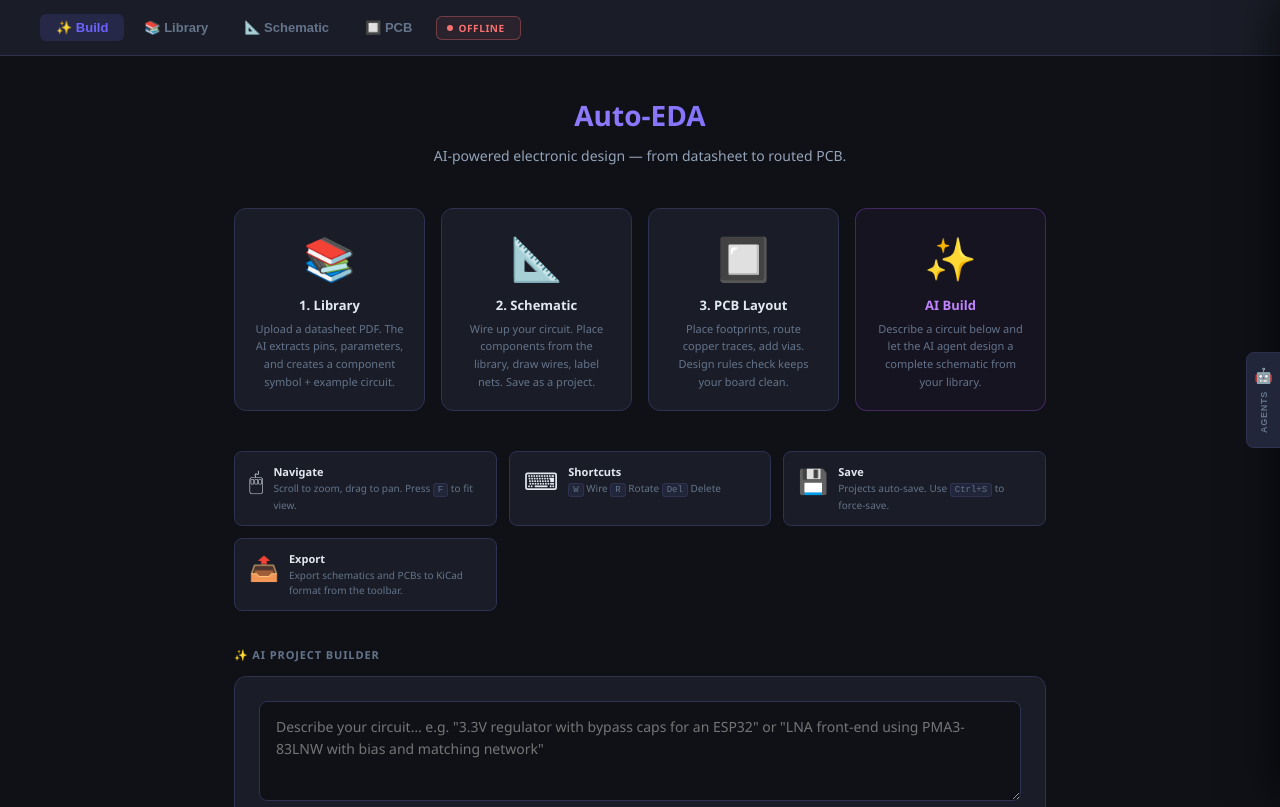
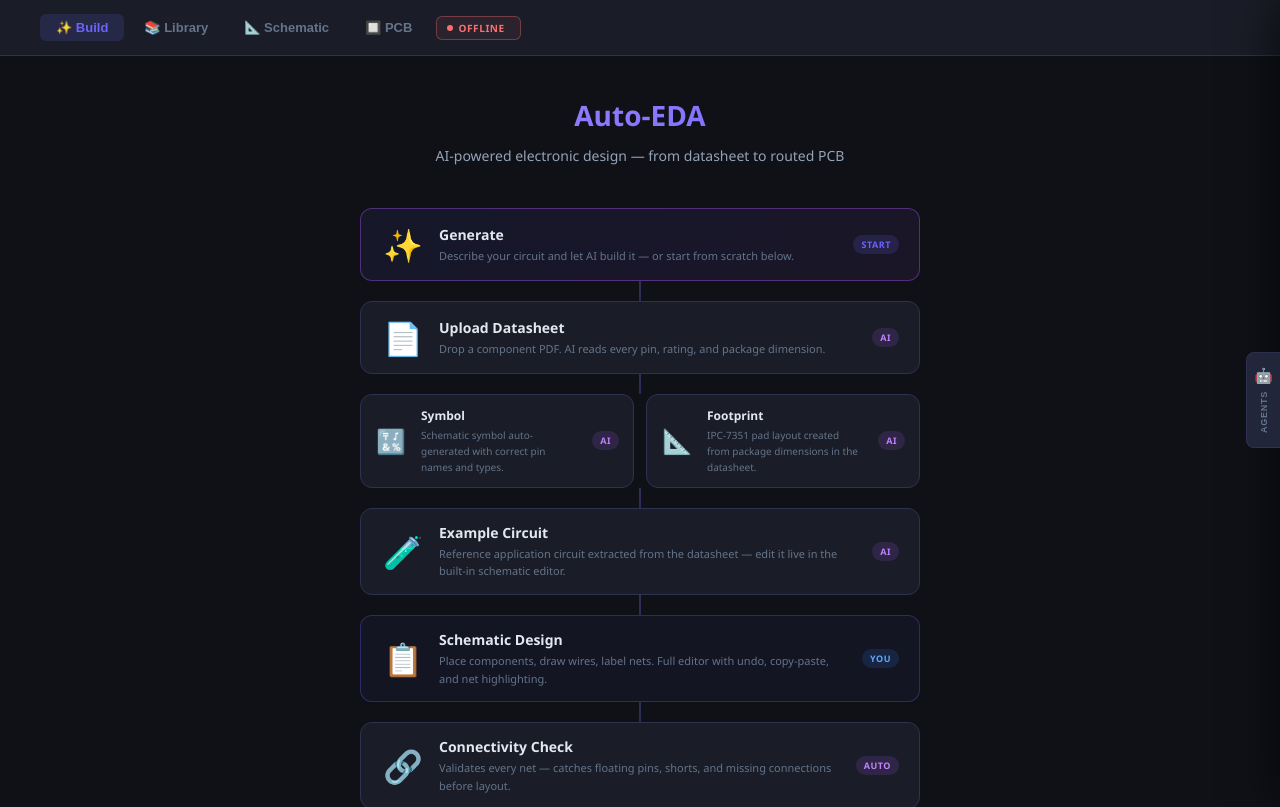
Before and after one commit to untoapneetikko/auto-eda, a plain HTML site: page frontend/static/index.html in a window 1280 px wide. Drawn offline with Linux system fonts and the light colour scheme; no server answers.

Commit message:
feat(build): workflow tree with big icons showing full pipeline from Generate to Export

```diff
--- a/frontend/static/index.html
+++ b/frontend/static/index.html
@@ -387,6 +387,30 @@
   .build-lib-dot { width:7px; height:7px; border-radius:50%; flex-shrink:0; }
   .build-guide-card { background:var(--surface); border:1px solid var(--border); border-radius:12px; padding:20px; text-align:center; transition:all .15s; }
   .build-guide-card:hover { border-color:var(--accent); transform:translateY(-2px); }
+
+  /* ── Workflow tree ── */
+  .wf-tree { display:flex; flex-direction:column; align-items:center; gap:0; }
+  .wf-node { display:flex; align-items:center; gap:14px; background:var(--surface); border:1px solid var(--border); border-radius:12px; padding:14px 20px; width:100%; max-width:560px; transition:all .15s; position:relative; }
+  .wf-node:hover { border-color:var(--accent); transform:translateY(-1px); }
+  .wf-node.wf-accent { border-color:rgba(168,85,247,0.4); background:linear-gradient(135deg,rgba(108,99,255,0.08),rgba(168,85,247,0.08)); }
+  .wf-node.wf-accent:hover { border-color:#a855f7; }
+  .wf-node.wf-highlight { border-color:rgba(108,99,255,0.3); background:rgba(108,99,255,0.05); }
+  .wf-node.wf-done { border-color:rgba(34,197,94,0.3); background:rgba(34,197,94,0.05); }
+  .wf-icon { font-size:32px; flex-shrink:0; width:44px; text-align:center; }
+  .wf-body { flex:1; min-width:0; }
+  .wf-title { font-size:14px; font-weight:700; color:var(--text); margin-bottom:3px; }
+  .wf-desc { font-size:11px; color:var(--text-muted); line-height:1.6; }
+  .wf-badge { font-size:9px; font-weight:800; letter-spacing:.06em; padding:3px 8px; border-radius:20px; flex-shrink:0; background:rgba(108,99,255,0.15); color:var(--accent); text-transform:uppercase; }
+  .wf-badge.wf-auto { background:rgba(168,85,247,0.15); color:#c084fc; }
+  .wf-badge.wf-user { background:rgba(59,130,246,0.15); color:#60a5fa; }
+  .wf-line { width:2px; height:20px; background:linear-gradient(180deg,var(--border),rgba(108,99,255,0.3)); flex-shrink:0; }
+  .wf-split { display:flex; gap:12px; width:100%; max-width:560px; }
+  .wf-split .wf-node { flex:1; padding:12px 14px; }
+  .wf-split .wf-icon { font-size:24px; width:32px; }
+  .wf-split .wf-title { font-size:12px; }
+  .wf-split .wf-desc { font-size:10px; }
+  .wf-tip { display:inline-flex; align-items:center; gap:5px; font-size:10px; color:var(--text-muted); background:var(--surface); border:1px solid var(--border); border-radius:6px; padding:4px 10px; }
+  .wf-tip kbd { background:var(--surface2); border:1px solid var(--border); border-radius:3px; padding:1px 5px; font-size:9px; font-family:monospace; color:var(--text); }
   .agents-layout { display:flex; flex-direction:column; height:calc(100vh - 49px); overflow-y:auto; overflow-x:hidden; }
   .agents-topbar { padding:14px 24px 12px; border-bottom:1px solid var(--border); display:flex; align-items:center; gap:12px; flex-shrink:0; background:var(--surface); }
   .agents-topbar h2 { font-size:14px; font-weight:700; color:var(--text); }
@@ -731,54 +755,146 @@
 
 <!-- ══ SECTION: BUILD ══════════════════════════════════════════════════════ -->
 <div id="section-build" class="app-section">
-  <div class="build-page">
+  <div class="build-page" style="max-width:960px;">
     <div class="build-hero">
       <h2>Auto-EDA</h2>
-      <p>AI-powered electronic design — from datasheet to routed PCB.</p>
+      <p>AI-powered electronic design — from datasheet to routed PCB</p>
     </div>
 
-    <!-- ── How it works — big icon cards ── -->
-    <div style="display:grid;grid-template-columns:repeat(auto-fit,minmax(180px,1fr));gap:16px;margin-bottom:40px;">
-      <div onclick="switchSection('library')" class="build-guide-card" style="cursor:pointer;">
-        <div style="font-size:42px;margin-bottom:10px;">📚</div>
-        <div style="font-size:13px;font-weight:700;color:var(--text);margin-bottom:6px;">1. Library</div>
-        <div style="font-size:11px;color:var(--text-muted);line-height:1.6;">Upload a datasheet PDF. The AI extracts pins, parameters, and creates a component symbol + example circuit.</div>
+    <!-- ══ WORKFLOW TREE ══════════════════════════════════════════════════════ -->
+    <div class="wf-tree">
+
+      <!-- ── ROW 1: Generate ── -->
+      <div class="wf-node wf-accent" onclick="document.getElementById('build-prompt').focus();document.getElementById('build-prompt').scrollIntoView({behavior:'smooth'})" style="cursor:pointer;">
+        <div class="wf-icon">✨</div>
+        <div class="wf-body">
+          <div class="wf-title">Generate</div>
+          <div class="wf-desc">Describe your circuit and let AI build it — or start from scratch below.</div>
+        </div>
+        <div class="wf-badge">START</div>
       </div>
-      <div onclick="switchSection('schematic')" class="build-guide-card" style="cursor:pointer;">
-        <div style="font-size:42px;margin-bottom:10px;">📐</div>
-        <div style="font-size:13px;font-weight:700;color:var(--text);margin-bottom:6px;">2. Schematic</div>
-        <div style="font-size:11px;color:var(--text-muted);line-height:1.6;">Wire up your circuit. Place components from the library, draw wires, label nets. Save as a project.</div>
+      <div class="wf-line"></div>
+
+      <!-- ── ROW 2: Upload Datasheet ── -->
+      <div class="wf-node" onclick="switchSection('library')" style="cursor:pointer;">
+        <div class="wf-icon">📄</div>
+        <div class="wf-body">
+          <div class="wf-title">Upload Datasheet</div>
+          <div class="wf-desc">Drop a component PDF. AI reads every pin, rating, and package dimension.</div>
+        </div>
+        <div class="wf-badge wf-auto">AI</div>
       </div>
-      <div onclick="switchSection('pcb')" class="build-guide-card" style="cursor:pointer;">
-        <div style="font-size:42px;margin-bottom:10px;">🔲</div>
-        <div style="font-size:13px;font-weight:700;color:var(--text);margin-bottom:6px;">3. PCB Layout</div>
-        <div style="font-size:11px;color:var(--text-muted);line-height:1.6;">Place footprints, route copper traces, add vias. Design rules check keeps your board clean.</div>
+      <div class="wf-line"></div>
+
+      <!-- ── ROW 3: Split — Symbol + Footprint ── -->
+      <div class="wf-split">
+        <div class="wf-node" onclick="switchSection('library')" style="cursor:pointer;">
+          <div class="wf-icon">🔣</div>
+          <div class="wf-body">
+            <div class="wf-title">Symbol</div>
+            <div class="wf-desc">Schematic symbol auto-generated with correct pin names and types.</div>
+          </div>
+          <div class="wf-badge wf-auto">AI</div>
+        </div>
+        <div class="wf-node" onclick="switchSection('library')" style="cursor:pointer;">
+          <div class="wf-icon">📐</div>
+          <div class="wf-body">
+            <div class="wf-title">Footprint</div>
+            <div class="wf-desc">IPC-7351 pad layout created from package dimensions in the datasheet.</div>
+          </div>
+          <div class="wf-badge wf-auto">AI</div>
+        </div>
       </div>
-      <div class="build-guide-card" style="border-color:rgba(168,85,247,0.3);background:rgba(168,85,247,0.05);">
-        <div style="font-size:42px;margin-bottom:10px;">✨</div>
-        <div style="font-size:13px;font-weight:700;color:#c084fc;margin-bottom:6px;">AI Build</div>
-        <div style="font-size:11px;color:var(--text-muted);line-height:1.6;">Describe a circuit below and let the AI agent design a complete schematic from your library.</div>
+      <div class="wf-line"></div>
+
+      <!-- ── ROW 4: Example Circuit ── -->
+      <div class="wf-node" onclick="switchSection('library')" style="cursor:pointer;">
+        <div class="wf-icon">🧪</div>
+        <div class="wf-body">
+          <div class="wf-title">Example Circuit</div>
+          <div class="wf-desc">Reference application circuit extracted from the datasheet — edit it live in the built-in schematic editor.</div>
+        </div>
+        <div class="wf-badge wf-auto">AI</div>
       </div>
+      <div class="wf-line"></div>
+
+      <!-- ── ROW 5: Schematic Design ── -->
+      <div class="wf-node wf-highlight" onclick="switchSection('schematic')" style="cursor:pointer;">
+        <div class="wf-icon">📋</div>
+        <div class="wf-body">
+          <div class="wf-title">Schematic Design</div>
+          <div class="wf-desc">Place components, draw wires, label nets. Full editor with undo, copy-paste, and net highlighting.</div>
+        </div>
+        <div class="wf-badge wf-user">YOU</div>
+      </div>
+      <div class="wf-line"></div>
+
+      <!-- ── ROW 6: Netlist Check ── -->
+      <div class="wf-node">
+        <div class="wf-icon">🔗</div>
+        <div class="wf-body">
+          <div class="wf-title">Connectivity Check</div>
+          <div class="wf-desc">Validates every net — catches floating pins, shorts, and missing connections before layout.</div>
+        </div>
+        <div class="wf-badge wf-auto">AUTO</div>
+      </div>
+      <div class="wf-line"></div>
+
+      <!-- ── ROW 7: Split — Placement + Routing ── -->
+      <div class="wf-split">
+        <div class="wf-node" onclick="switchSection('pcb')" style="cursor:pointer;">
+          <div class="wf-icon">🗺</div>
+          <div class="wf-body">
+            <div class="wf-title">Placement</div>
+            <div class="wf-desc">Components placed on the board — connectors at edges, decoupling near ICs.</div>
+          </div>
+          <div class="wf-badge wf-auto">AI</div>
+        </div>
+        <div class="wf-node" onclick="switchSection('pcb')" style="cursor:pointer;">
+          <div class="wf-icon">🛤</div>
+          <div class="wf-body">
+            <div class="wf-title">Routing</div>
+            <div class="wf-desc">Copper traces routed automatically — power nets wide, signals tight, vias where needed.</div>
+          </div>
+          <div class="wf-badge wf-auto">AI</div>
+        </div>
+      </div>
+      <div class="wf-line"></div>
+
+      <!-- ── ROW 8: PCB Editor ── -->
+      <div class="wf-node wf-highlight" onclick="switchSection('pcb')" style="cursor:pointer;">
+        <div class="wf-icon">🔲</div>
+        <div class="wf-body">
+          <div class="wf-title">PCB Layout Editor</div>
+          <div class="wf-desc">Fine-tune placement, adjust routes, run DRC. Multi-layer support with copper pours.</div>
+        </div>
+        <div class="wf-badge wf-user">YOU</div>
+      </div>
+      <div class="wf-line"></div>
+
+      <!-- ── ROW 9: Export ── -->
+      <div class="wf-node wf-done">
+        <div class="wf-icon">📦</div>
+        <div class="wf-body">
+          <div class="wf-title">Export to KiCad</div>
+          <div class="wf-desc">Download .kicad_sch, .kicad_pcb, .kicad_sym, .kicad_mod — ready for fabrication.</div>
+        </div>
+        <div class="wf-badge" style="background:rgba(34,197,94,0.15);color:#22c55e;">DONE</div>
+      </div>
+
     </div>
 
     <!-- ── Quick tips ── -->
-    <div style="display:grid;grid-template-columns:repeat(auto-fit,minmax(200px,1fr));gap:12px;margin-bottom:36px;">
-      <div style="display:flex;align-items:flex-start;gap:10px;background:var(--surface);border:1px solid var(--border);border-radius:8px;padding:12px 14px;">
-        <span style="font-size:24px;flex-shrink:0;">🖱</span>
-        <div><div style="font-size:11px;font-weight:700;color:var(--text);margin-bottom:2px;">Navigate</div><div style="font-size:10px;color:var(--text-muted);line-height:1.5;">Scroll to zoom, drag to pan. Press <kbd style="background:var(--surface2);border:1px solid var(--border);border-radius:3px;padding:1px 4px;font-size:9px;">F</kbd> to fit view.</div></div>
-      </div>
-      <div style="display:flex;align-items:flex-start;gap:10px;background:var(--surface);border:1px solid var(--border);border-radius:8px;padding:12px 14px;">
-        <span style="font-size:24px;flex-shrink:0;">⌨</span>
-        <div><div style="font-size:11px;font-weight:700;color:var(--text);margin-bottom:2px;">Shortcuts</div><div style="font-size:10px;color:var(--text-muted);line-height:1.5;"><kbd style="background:var(--surface2);border:1px solid var(--border);border-radius:3px;padding:1px 4px;font-size:9px;">W</kbd> Wire <kbd style="background:var(--surface2);border:1px solid var(--border);border-radius:3px;padding:1px 4px;font-size:9px;">R</kbd> Rotate <kbd style="background:var(--surface2);border:1px solid var(--border);border-radius:3px;padding:1px 4px;font-size:9px;">Del</kbd> Delete</div></div>
-      </div>
-      <div style="display:flex;align-items:flex-start;gap:10px;background:var(--surface);border:1px solid var(--border);border-radius:8px;padding:12px 14px;">
-        <span style="font-size:24px;flex-shrink:0;">💾</span>
-        <div><div style="font-size:11px;font-weight:700;color:var(--text);margin-bottom:2px;">Save</div><div style="font-size:10px;color:var(--text-muted);line-height:1.5;">Projects auto-save. Use <kbd style="background:var(--surface2);border:1px solid var(--border);border-radius:3px;padding:1px 4px;font-size:9px;">Ctrl+S</kbd> to force-save.</div></div>
-      </div>
-      <div style="display:flex;align-items:flex-start;gap:10px;background:var(--surface);border:1px solid var(--border);border-radius:8px;padding:12px 14px;">
-        <span style="font-size:24px;flex-shrink:0;">📤</span>
-        <div><div style="font-size:11px;font-weight:700;color:var(--text);margin-bottom:2px;">Export</div><div style="font-size:10px;color:var(--text-muted);line-height:1.5;">Export schematics and PCBs to KiCad format from the toolbar.</div></div>
-      </div>
+    <div style="display:flex;gap:10px;margin:32px 0 28px;flex-wrap:wrap;">
+      <div class="wf-tip"><kbd>F</kbd> Fit view</div>
+      <div class="wf-tip"><kbd>W</kbd> Wire tool</div>
+      <div class="wf-tip"><kbd>R</kbd> Rotate</div>
+      <div class="wf-tip"><kbd>S</kbd> Select</div>
+      <div class="wf-tip"><kbd>Del</kbd> Delete</div>
+      <div class="wf-tip"><kbd>Ctrl+Z</kbd> Undo</div>
+      <div class="wf-tip"><kbd>Ctrl+S</kbd> Save</div>
+      <div class="wf-tip">Scroll to zoom</div>
+      <div class="wf-tip">Drag to pan</div>
     </div>
 
     <!-- ── AI Builder section ── -->
```
